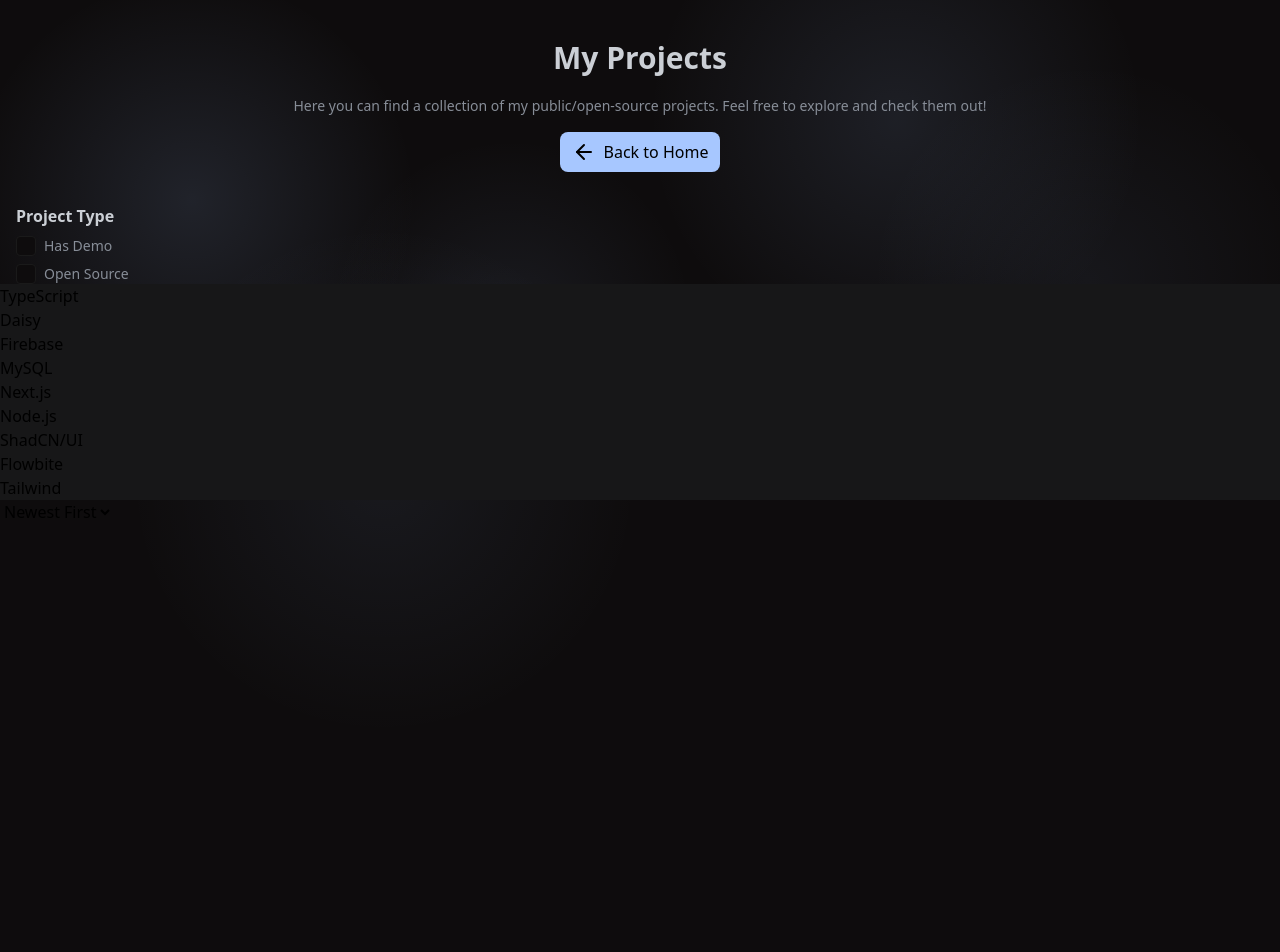
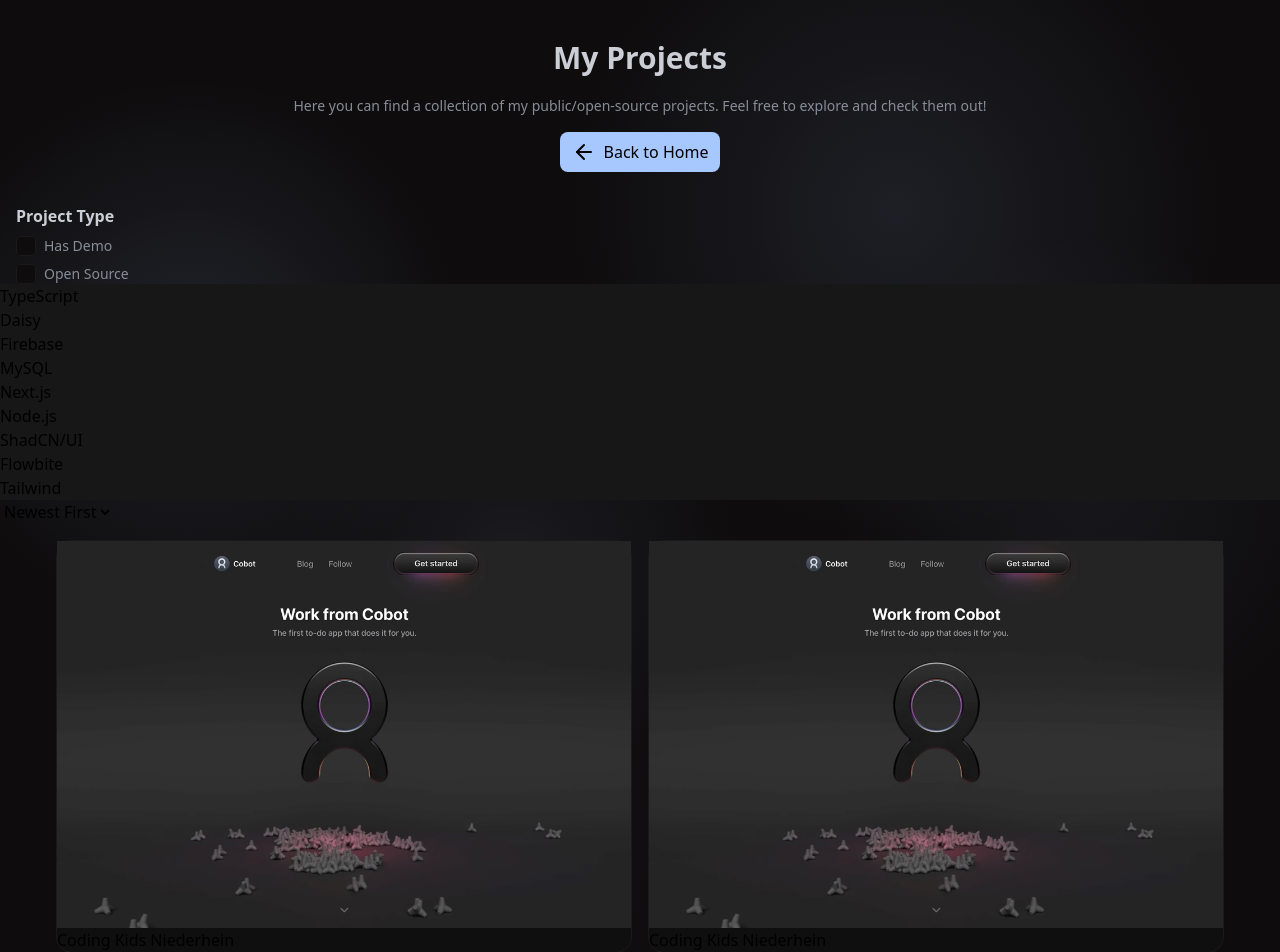
Before and after one commit to Goldinyan/MyPortfolio, a Next.js app: page /projects in a window 1280 px wide. Shown: the top 952 px of the page. Before the commit the page ends 800 px from the top, so only its background shows below. Built offline with nearby package versions, Linux system fonts and the light colour scheme.

Commit message:
new under distro

```diff
--- a/src/app/littleStuff.tsx
+++ b/src/app/littleStuff.tsx
@@ -15,7 +15,7 @@ const items: { title: string, des: string, icon: JSX.Element }[] = [
     icon: <Users className="h-5 w-5 text-text-secondary mr-2" />,
   },
   {
-    title: "Yrs Experience",
+    title: "Yrs Expertise",
     des: "1",
     icon: <Star className="h-5 w-5 text-text-secondary mr-2" />,
   },
@@ -29,7 +29,7 @@ export default function LittleStuff() {
     <div
       key={index}
       className={`h-28 border-2 rounded-2xl bg-card-bg border-border-bg p-4
-        ${index === 2 ? "sm:col-span-2 lg:col-span-1" : ""}`}
+        ${index === 2 ? "sm:col-span-2 lg:col-span-1 " : ""}`}
     >
       <div className="flex flex-col">
         <div className="flex flex-row pb-1 items-center justify-center">
@@ -47,7 +47,7 @@ export default function LittleStuff() {
         </div>
         <div className="flex flex-row bg-island-bg px-2 py-1 rounded-lg mx-auto items-center justify-center">
           {item.icon}
-          <p className="text-text-primary font-medium">{item.title}</p>
+          <p className="text-text-primary font-regular text-sm">{item.title}</p>
         </div>
       </div>
     </div>
--- a/src/app/page.tsx
+++ b/src/app/page.tsx
@@ -10,7 +10,7 @@ import Testimonials from "./testimonials";
 export default function Home() {
   return (
     <div className="w-full min-h-screen bg-bg-black overflow-x-hidden">
-      <div className="grid grid-cols-1  l:grid-cols-2 xl:grid-cols-3 gap-4 p-4 mx-20">
+      <div className="grid grid-cols-1  l:grid-cols-2 xl:grid-cols-3 p-4 mx-10">
         <div>
           <div className="p-2 rounded-2xl">
             <Profile />
--- a/src/app/projects/page.tsx
+++ b/src/app/projects/page.tsx
@@ -34,15 +34,7 @@ const Tags: Tag[] = [
 
 const sortValues = ["Newest First", "A-Z", "Z-A"] as const;
 type Sort = (typeof sortValues)[number];
-
-export default function Home() {
-  const [typeFilter, setTypeFilter] = useState<TypeFilter>({
-    demo: false,
-    openSource: false,
-  });
-  const [tagsFilter, setTagsFilter] = useState<Tag[]>([]);
-  const [sort, setSort] = useState<Sort>("Newest First");
-  const projects: {
+type Projects = {
   title: string;
   feautured: boolean;
   tags: Tag[];
@@ -53,7 +45,16 @@ export default function Home() {
   hasDemo: boolean;
   sourceLink: string;
   demoLink: string;
-  }[] = [
+};
+export default function Home() {
+  const [typeFilter, setTypeFilter] = useState<TypeFilter>({
+    demo: false,
+    openSource: false,
+  });
+  const [tagsFilter, setTagsFilter] = useState<Tag[]>([]);
+  const [sort, setSort] = useState<Sort>("Newest First");
+  const [filProjects, setFilProjects] = useState<Projects[]>([]);
+  const projects: Projects[] = [
     {
       title: "Coding Kids Niederhein",
       feautured: false,
@@ -121,7 +122,10 @@ export default function Home() {
     );
   };
 
-  const sortedProjects = [...projects].sort((a, b) => {
+  useEffect(() => {
+    let sortedProjects = [...projects];
+
+    sortedProjects = sortedProjects.sort((a, b) => {
       if (sort === "Newest First") {
         return b.date.getTime() - a.date.getTime();
       }
@@ -133,6 +137,23 @@ export default function Home() {
       }
       return 0;
     });
+
+    if (typeFilter.demo) {
+      sortedProjects = sortedProjects.filter((project) => project.hasDemo);
+    }
+
+    if (typeFilter.openSource) {
+      sortedProjects = sortedProjects.filter((project) => project.openSoure);
+    }
+
+    if (tagsFilter.length !== 0) {
+      sortedProjects = sortedProjects.filter((project) =>
+        tagsFilter.every((tag) => project.tags.includes(tag))
+      );
+    }
+
+    setFilProjects(sortedProjects);
+  }, [tagsFilter, sort, typeFilter]);
 
   return (
     <>
@@ -219,15 +240,9 @@ export default function Home() {
           </select>
         </div>
 
-        <div className="p-4"></div>
-      </div>
-    </>
-  );
-}
-
-{
-  /* <div className="grid md:grid-cols-2 mx-10 gap-4">
-            {projects.map((project, i) => {
+        <div className="p-4">
+              <div className="grid md:grid-cols-2 mx-10 gap-4">
+            {filProjects.map((project, i) => {
                 return(
                     <div className="bg-card-bg w-full border border-border-bg rounded-2xl" key={i}>
                         <img src={project.img} className="" />
@@ -235,5 +250,9 @@ export default function Home() {
                     </div>
                 )
             })}
-        </div> */
+        </div>
+        </div>
+      </div>
+    </>
+  );
 }
--- a/src/app/testimonials.tsx
+++ b/src/app/testimonials.tsx
@@ -1,7 +1,7 @@
 "use client";
 import { useRouter } from "next/navigation";
 
-const testimonials = [
+export const testimonials = [
   {
     name: "John Doe",
     feedback:
--- /dev/null
+++ b/src/app/testimonials/page.tsx
@@ -0,0 +1,19 @@
+"use client";
+
+import { useState, useEffect } from "react";
+import { useRouter } from "next/navigation";
+import { ArrowLeft, Check } from "lucide-react";
+import { testimonials } from "../testimonials";
+
+export default function Home() {
+  return (
+    <>
+      <div className="w-full min-h-screen bg-bg-black overflow-x-hidden bg-top-splash">
+
+        {testimonials.map((test) => (
+          <div key={test.name}></div>
+        ))}
+      </div>
+    </>
+  );
+}
```
Lines whose indentation alone changed are shown as unchanged.
